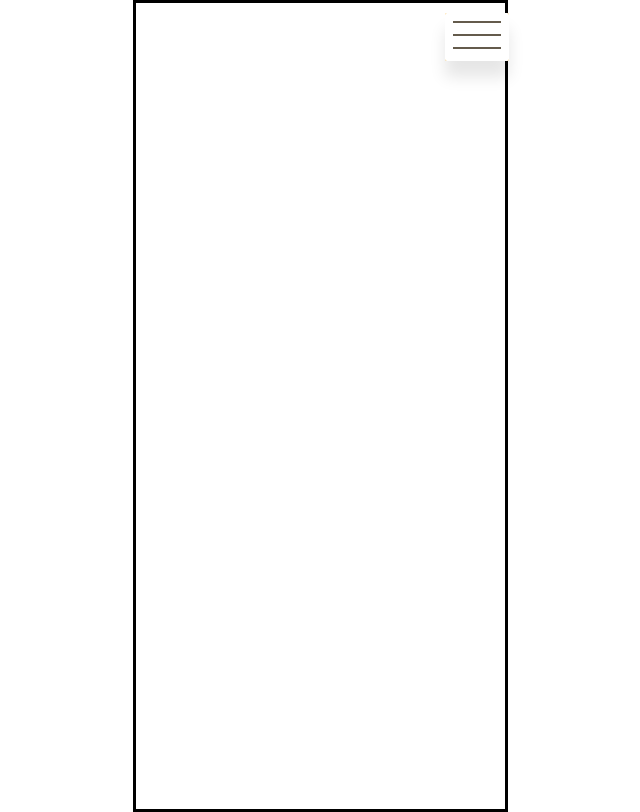
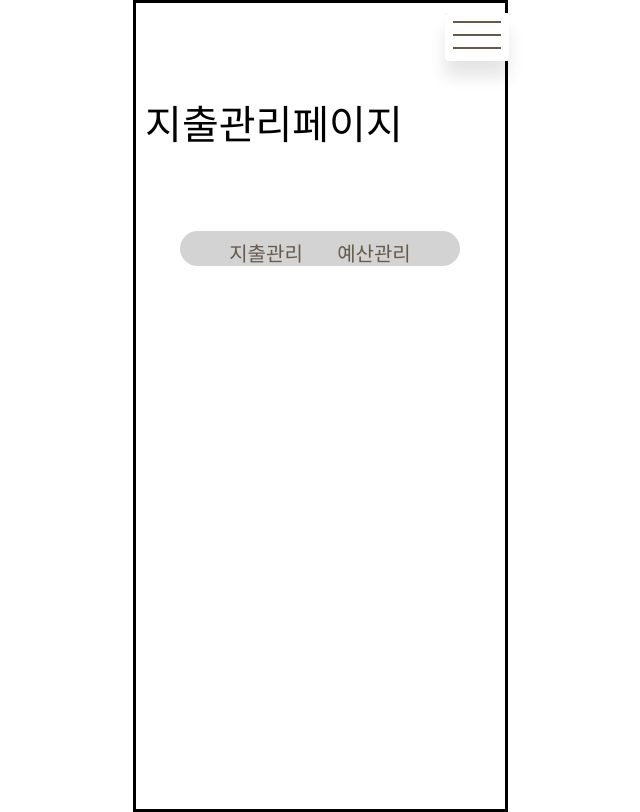
Before and after one commit to KB-37-Paldo/paldo, a Vue app: page /spending in a window 1280 px wide. Shown: the whole page, without its empty margins (320-960 px from the left). Built offline with nearby package versions, Linux system fonts and the light colour scheme; a web font is replaced by a local one; what vue-sweetalert2 would draw is missing.

Commit message:
[ADD] budget sidebar

```diff
--- /dev/null
+++ b/src/components/budget/BudgetSideBar.vue
@@ -0,0 +1,53 @@
+<template>
+  <div class="mt__ten center pointer budget__sidebar">
+    <div class="budget__sidebar__div">
+      <div
+        class="mr__ten budget__sidebar__item"
+        @click="goSpending"
+        :class="[toActive === 'SpendingPage' ? 'active' : '']"
+      >
+        지출관리
+      </div>
+      <div
+        class="budget__sidebar__item"
+        @click="goBudget"
+        :class="[toActive === 'BudgetPage' ? 'active' : '']"
+      >
+        예산관리
+      </div>
+    </div>
+  </div>
+</template>
+
+<script>
+export default {
+  data() {
+    return {
+      fromActive: "",
+      toActive: "",
+    };
+  },
+  watch: {
+    $route(to, from) {
+      this.fromActive = from.name;
+      this.toActive = to.name;
+      console.log(this.fromActive, this.toActive);
+      console.log(this.toActive);
+    },
+  },
+  methods: {
+    goSpending() {
+      this.$router.push({
+        name: "SpendingPage",
+      });
+    },
+    goBudget() {
+      this.$router.push({
+        name: "BudgetPage",
+      });
+    },
+  },
+};
+</script>
+
+<style></style>
--- a/src/components/common/Nav.vue
+++ b/src/components/common/Nav.vue
@@ -7,31 +7,33 @@
     <div class="nav-bg">&nbsp;</div>
     <div class="nav-body">
       <ul class="nav-list">
-        <li class="nav-item"
-        :class="[toActive === 'PortfolioPage'? 'active' : '']"
+        <li
+          class="nav-item"
+          :class="[toActive === 'PortfolioPage' ? 'active' : '']"
         >
-          <a class="nav-link"
-          @click="goPage('PortfolioPage')">
+          <a class="nav-link" @click="goPage('PortfolioPage')">
             <span><i class="fas fa-wallet"></i></span>포트폴리오
           </a>
         </li>
-        <li class="nav-item"
-        :class="[toActive === 'BudgetPage'? 'active' : '']"
+        <li
+          class="nav-item"
+          :class="[toActive === 'SpendingPage' ? 'active' : '']"
         >
-          <a @click="goPage('BudgetPage')" class="nav-link">
+          <a @click="goPage('SpendingPage')" class="nav-link">
             <span><i class="fas fa-dollar-sign"></i></span>지출관리
           </a>
         </li>
-        <li class="nav-item"
-        :class="[toActive === 'SubscribePage'? 'active' : '']"
+        <li
+          class="nav-item"
+          :class="[toActive === 'SubscribePage' ? 'active' : '']"
         >
-          <a class="nav-link"
-          @click="goPage('SubscribePage')">
+          <a class="nav-link" @click="goPage('SubscribePage')">
             <span><i class="fas fa-calendar-alt"></i></span>구독
           </a>
         </li>
-        <li class="nav-item"
-        :class="[toActive === 'RecommendPage'? 'active' : '']"
+        <li
+          class="nav-item"
+          :class="[toActive === 'RecommendPage' ? 'active' : '']"
         >
           <a class="nav-link">
             <span><i class="fas fa-compass"></i></span>금융상품추천
@@ -46,19 +48,18 @@
 export default {
   data() {
     return {
-			fromActive:"",
-			toActive:""
-    }
+      fromActive: "",
+      toActive: "",
+    };
   },
   watch: {
-    $route(to,from) {
+    $route(to, from) {
       this.fromActive = from.name;
       this.toActive = to.name;
-      console.log(this.fromActive, this.toActive)
-		}
+      console.log(this.fromActive, this.toActive);
     },
-  computed: {
   },
+  computed: {},
   methods: {
     goPage(idName) {
       this.$router.push({
@@ -67,8 +68,8 @@ export default {
       const bg = document.querySelector(".nav-checkbox");
       bg.checked = false;
     },
-  }
-}
+  },
+};
 </script>
 
 <style></style>
--- a/src/css/index.css
+++ b/src/css/index.css
@@ -463,6 +463,57 @@ html {
   background-color: #fdb913;
 }
 
+.budget__sidebar {
+  position: -webkit-sticky;
+  position: sticky;
+  left: 0;
+  right: 0;
+  bottom: 10px;
+  height: 8rem;
+  display: -webkit-box;
+  display: -ms-flexbox;
+  display: flex;
+  -ms-flex-line-pack: distribute;
+      align-content: space-around;
+  -ms-flex-pack: distribute;
+      justify-content: space-around;
+  -webkit-box-align: center;
+      -ms-flex-align: center;
+          align-items: center;
+  height: 35px;
+  width: 100%;
+}
+
+.budget__sidebar__div {
+  background-color: lightgray;
+  border-radius: 30px;
+  height: 35px;
+  width: 80%;
+  display: -webkit-box;
+  display: -ms-flexbox;
+  display: flex;
+  -webkit-box-pack: center;
+      -ms-flex-pack: center;
+          justify-content: center;
+  -webkit-box-align: center;
+      -ms-flex-align: center;
+          align-items: center;
+}
+
+.budget__sidebar__item {
+  font-size: 20px;
+  height: 20px;
+  width: 80px;
+  border-radius: 40px;
+  text-align: center;
+  color: #645b4c;
+}
+
+.budget__sidebar__item:hover, .budget__sidebar__item.active {
+  background-color: #645b4c;
+  color: #ffffff;
+}
+
 .portfolio__sidebar {
   position: fixed;
   left: 0;
--- a/src/routes/index.js
+++ b/src/routes/index.js
@@ -24,6 +24,11 @@ const router = new Router({
       component: () => import("@/views/portfolio/PortfolioCreatePage.vue"),
     },
     {
+      path: "/spending",
+      name: "SpendingPage",
+      component: () => import("@/views/budget/SpendingPage.vue"),
+    },
+    {
       path: "/budget",
       name: "BudgetPage",
       component: () => import("@/views/budget/BudgetPage.vue"),
--- a/src/sass/components/_budget.scss
+++ b/src/sass/components/_budget.scss
@@ -86,3 +86,46 @@
   width: 100%;
   background-color: $main-color-yellow;
 }
+
+// portfolio sidebar scss
+.budget {
+  &__sidebar {
+    position: sticky;
+    // background-color: $main-color-darkyellow; /*임의색상*/
+    left: 0;
+    right: 0;
+    bottom: 10px;
+    height: 8rem;
+    display: flex;
+    align-content: space-around;
+    justify-content: space-around;
+    align-items: center;
+    height: 35px;
+    width: 100%;
+
+    &__div {
+      background-color: lightgray;
+      border-radius: 30px;
+      height: 35px;
+      width: 80%;
+      display: flex;
+      justify-content: center;
+      align-items: center;
+    }
+
+    &__item {
+      font-size: 20px;
+      height: 20px;
+      width: 80px;
+      border-radius: 40px;
+      text-align: center;
+      color: $main-color-darkgray;
+
+      &:hover,
+      &.active {
+        background-color: $main-color-darkgray;
+        color: $color-white;
+      }
+    }
+  }
+}
--- a/src/views/budget/BudgetPage.vue
+++ b/src/views/budget/BudgetPage.vue
@@ -1,28 +1,28 @@
 <template>
   <div class="mt__ten">
     <div>
-    지출관리페이지
+      예산관리페이지
     </div>
-    <BudgetMonthPicker/>
-    <BudgetTopSection/>
-    <BudgetBottomSection/>
+    <BudgetMonthPicker />
+    <BudgetTopSection />
+    <BudgetBottomSection />
+    <BudgetSideBar />
   </div>
 </template>
 
 <script>
-import BudgetMonthPicker from '@/components/budget/BudgetMonthPicker.vue'
-import BudgetTopSection from '@/components/budget/BudgetTopSection';
-import BudgetBottomSection from '@/components/budget/BudgetBottomSection';
+import BudgetMonthPicker from "@/components/budget/BudgetMonthPicker.vue";
+import BudgetTopSection from "@/components/budget/BudgetTopSection.vue";
+import BudgetBottomSection from "@/components/budget/BudgetBottomSection.vue";
+import BudgetSideBar from "@/components/budget/BudgetSideBar.vue";
 export default {
- components : {
+  components: {
     BudgetMonthPicker,
     BudgetTopSection,
     BudgetBottomSection,
- }
-
-}
+    BudgetSideBar,
+  },
+};
 </script>
 
-<style>
-
-</style>
+<style></style>
--- /dev/null
+++ b/src/views/budget/SpendingPage.vue
@@ -0,0 +1,19 @@
+<template>
+  <div class="mt__ten">
+    <div>
+      지출관리페이지
+    </div>
+    <BudgetSideBar />
+  </div>
+</template>
+
+<script>
+import BudgetSideBar from "@/components/budget/BudgetSideBar.vue";
+export default {
+  components: {
+    BudgetSideBar,
+  },
+};
+</script>
+
+<style></style>
```
Also changed, not shown: src/views/portfolio/PortfolioPage.vue (+6 -10 lines), 2 other files (tests, documents, lock files or other folders). Lines whose indentation alone changed are shown as unchanged.
